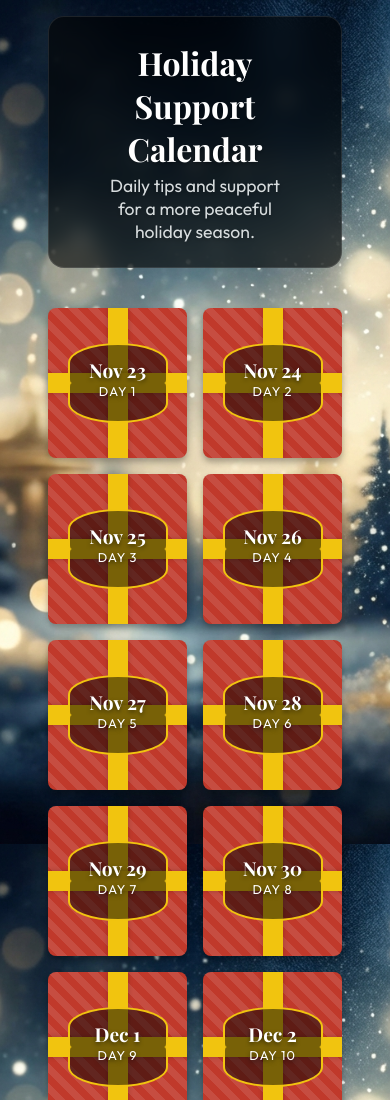
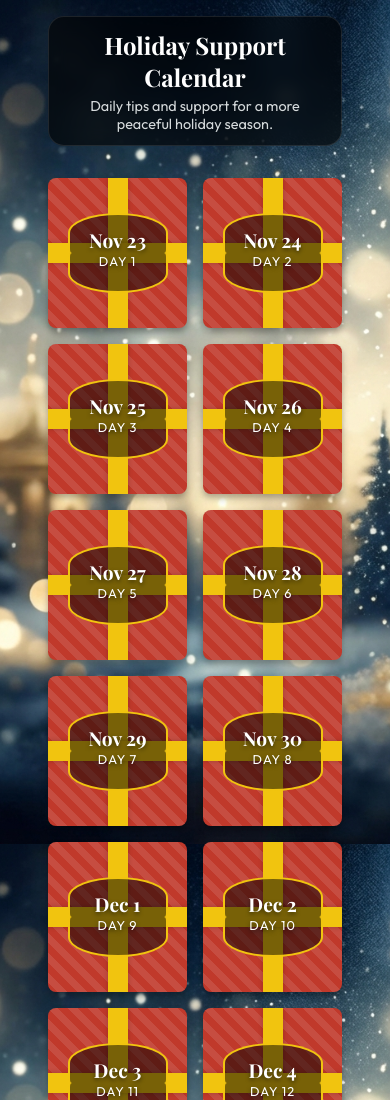
Before and after one commit to feindentity/Calendar, a plain HTML site: page index.html in a window 390 px wide. Shown: the top 1100 px of the page. Drawn offline with nearby package versions, Linux system fonts and the light colour scheme.

Commit message:
Update accessibility, and view on mobile

```diff
--- a/style.css
+++ b/style.css
@@ -103,13 +103,16 @@ header p {
     align-items: center;
     z-index: 2000;
     opacity: 0;
+    visibility: hidden;
     pointer-events: none;
-    transition: opacity 0.3s ease;
+    transition: opacity 0.3s ease, visibility 0.3s ease;
 }
 
 #modal-overlay.visible {
     opacity: 1;
+    visibility: visible;
     pointer-events: auto;
+    transition: opacity 0.3s ease, visibility 0s;
 }
 
 #modal-content {
@@ -186,25 +189,36 @@ header p {
 }
 
 /* Responsive */
-@media (max-width: 1024px) {
-    #calendar-grid {
-        grid-template-columns: repeat(5, 1fr);
-    }
-}
-
 @media (max-width: 768px) {
     #calendar-grid {
         grid-template-columns: repeat(3, 1fr);
     }
 
+    header {
+        padding: 1rem 1.5rem;
+        margin-bottom: 1rem;
+    }
+
     header h1 {
-        font-size: 2rem;
+        font-size: 1.8rem;
     }
 }
 
 @media (max-width: 480px) {
     #calendar-grid {
         grid-template-columns: repeat(2, 1fr);
+    }
+
+    header {
+        padding: 0.75rem 1rem;
+    }
+
+    header h1 {
+        font-size: 1.5rem;
+    }
+
+    header p {
+        font-size: 0.9rem;
     }
 }
 
```
